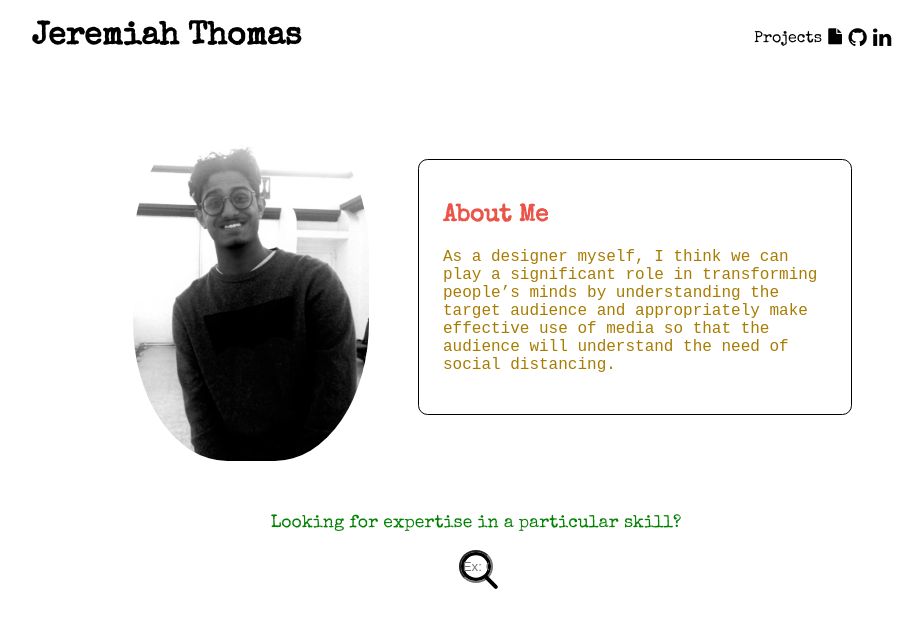
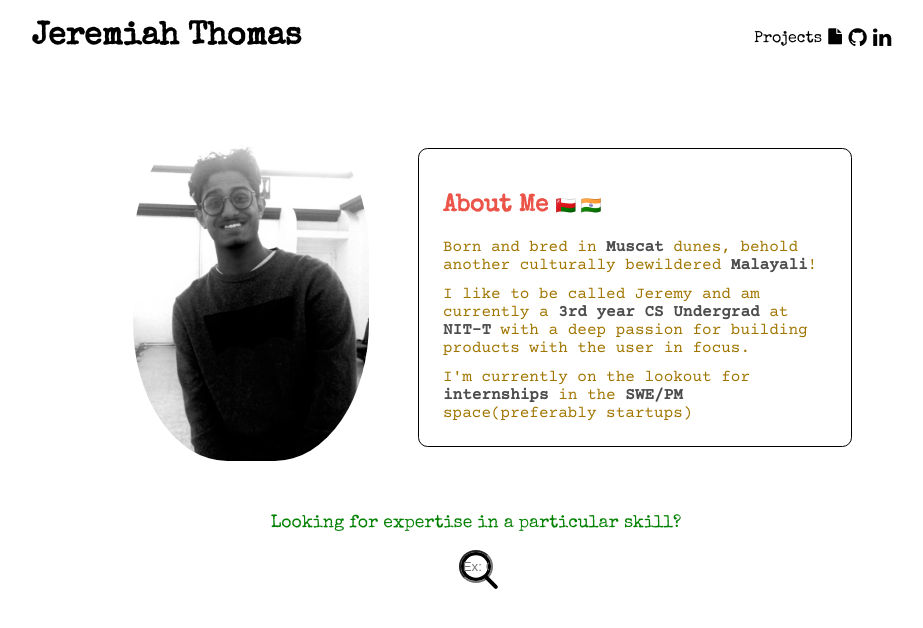
Before and after one commit to jeremytinkers/beholdjeremy, a React (Create React App) app: page / in a window 1280 px wide. Shown: the top 628 px of the page, without its empty margins (164-1087 px from the left). Built offline with nearby package versions, Linux system fonts and the light colour scheme; no server answers.

Commit message:
Added about me content, styling and fixed repeat id bug

```diff
--- a/public/index.html
+++ b/public/index.html
@@ -4,8 +4,9 @@
     <meta charset="utf-8" />
     <link rel="icon" href="%PUBLIC_URL%/favicon.ico" />
     <link rel="preconnect" href="https://fonts.googleapis.com">
-<link rel="preconnect" href="https://fonts.gstatic.com" crossorigin>
-<link href="https://fonts.googleapis.com/css2?family=Special+Elite&display=swap" rel="stylesheet">
+    <link rel="preconnect" href="https://fonts.googleapis.com">
+    <link rel="preconnect" href="https://fonts.gstatic.com" crossorigin>
+    <link href="https://fonts.googleapis.com/css2?family=Courier+Prime&family=Special+Elite&display=swap" rel="stylesheet">
 <link rel="stylesheet" href="https://cdnjs.cloudflare.com/ajax/libs/font-awesome/4.7.0/css/font-awesome.min.css">
 <meta name="viewport" content="width=device-width, initial-scale=1" />
     <meta name="theme-color" content="#000000" />
--- a/src/App.css
+++ b/src/App.css
@@ -89,6 +89,15 @@ text-decoration: none;
 color: black;
 }
 
+/* #navbar .focusmate{
+  font-family:'Segoe UI', Tahoma, Geneva, Verdana, sans-serif;
+color: rgb(16, 16, 17);
+font-weight: 900;
+font-size: 1.4em;
+padding:0em;
+margin-top: 2em;
+} */
+
 #navbar a:hover{
 
   color: rgb(248, 194, 18);
@@ -140,17 +149,44 @@ color: black;
  font-style: bold;
  border: solid;
  padding: 1.5em;
+ padding-bottom: 0.8em;
  border-radius: 0.6em;
  border-width: 0.1em;
+ margin-top: 1.3em;
+
 }
 
 .aboutMe h2{
   color: rgb(235, 84, 73);
+
+}
+.aboutMe h2 span{
+  font-family: 'Segoe UI', Tahoma, Geneva, Verdana, sans-serif;
+  font-size: 0.7em;
+  font-weight: 300;
+  color: rgb(63, 63, 63);
 }
 
 #aboutPara{
-  font-family: 'Courier New', Courier, monospace;
-  color: rgb(168, 124, 3);
+  font-family: 'Courier Prime', Courier, monospace;
+  color: rgb(161, 118, 0);
+  font-size: 1em;
+}
+
+#aboutPara strong{
+  color: rgb(77, 77, 77);
+  font-weight: 600;
+}
+
+#aboutPara a{
+  text-decoration: none;
+  color: rgb(122, 52, 52);
+
+}
+
+#aboutPara p {
+  margin-top:0em;
+  margin-bottom:0.7em;
 }
 
 #homeEnd{
--- a/src/App.js
+++ b/src/App.js
@@ -18,7 +18,9 @@ function App() {
                 <a href={"/projectDashboard"}>Projects</a>
                 <a href={ResumePdf} download="Resume.pdf"><i class="fa fa-file fa-sm"></i></a>
                 <a class="github" href={"https://github.com/jeremytinkers"} target={"_blank"}><i class="fa fa-github fa-lg"></i></a>
+                {/* <a class="focusmate" href={"https://www.focusmate.com/i/KwVqDUrm9H/calendar"} target={"_blank"}>F</a> */}
                 <a class="ln" href={"https://www.linkedin.com/in/jeremiahthomas14/"} target={"_blank"}><i class="fa fa-linkedin fa-lg"></i></a>
+
 
             </nav>
 
--- a/src/data.js
+++ b/src/data.js
@@ -18,7 +18,7 @@ const privateProjectData = [
 },
 
 {
-    id : 330475742,
+    id : 330475741,
     name : "coffeeReads MVP1",
     domain: [ "startup", "web dev"],
     topics: ["react"],
--- a/src/screens/HomeScreen.jsx
+++ b/src/screens/HomeScreen.jsx
@@ -26,7 +26,6 @@ export default function HomeScreen(props) {
         }
       )
   }, [])
-
 
 
   const fullProjectData = publicProjectData.concat(privateProjectData);
@@ -60,12 +59,18 @@ export default function HomeScreen(props) {
 
             <img class="homeImage" src= {img} alt= {"Jeremy Picture"} />
             <div class="aboutMe">
-            <h2>About Me</h2>
-            <p id="aboutPara">
-            As a designer myself, I think we can play a
-            significant role in transforming people’s minds by understanding the target audience and appropriately make effective use of media so that
-            the audience will understand the need of social distancing.
-            </p>
+            <h2>About Me <span>🇴🇲 🇮🇳</span></h2>
+            <div id="aboutPara">
+            <p> Born and bred in <strong>Muscat</strong> dunes, behold another culturally bewildered <strong>Malayali</strong>!</p>
+
+           <p>I like to be called Jeremy and am currently a <strong>3rd year CS Undergrad</strong> at <a href="https://www.nitt.edu/" target="_blank"><strong>NIT-T</strong></a>  with a deep passion for
+            building products with the user in focus.</p>
+
+            {/* <p>In addition, startups, tech, stocks and marketing get my adrenaline pumping!</p> */}
+
+            <p>I'm currently on the lookout for <strong>internships</strong> in the <strong>SWE/PM</strong> space(preferably startups)</p>
+
+            </div>
             </div>
 
             </div>
@@ -73,7 +78,7 @@ export default function HomeScreen(props) {
 
             <p> Looking for expertise in a particular skill?</p>
 
-            <form action={"/projectDashboard/" + tagToSearch}>
+          <form action={"/projectDashboard/" + tagToSearch}>
 	        <label for="search">Search</label>
 	        <input onChange={handleChange} id="search" type="text" placeholder='Ex: C++, Dart' required/>
 	        <span class="caret"></span>
--- a/src/screens/ProjectScreen.jsx
+++ b/src/screens/ProjectScreen.jsx
@@ -12,7 +12,7 @@ function filterProjects(tagToSearch, projectData){
 
     //Exception: c++ or c-plus-plus
      if(tagToSearch.toLowerCase() === "c++" || tagToSearch.toLowerCase() === "c-plus-plus"){
-         for(var i=0 ; i< projectData.length; i++){
+         for(let i=0 ; i< projectData.length; i++){
             if(projectData[i].topics.includes('c-plus-plus') || projectData[i].topics.includes('c++')){
                 filteredSet.push(projectData[i]);
             }
@@ -20,9 +20,7 @@ function filterProjects(tagToSearch, projectData){
         return filteredSet;
     }
 
-
-
-    for(var i=0 ; i< projectData.length; i++){
+    for(let i=0 ; i< projectData.length; i++){
         if(projectData[i].topics.includes(tagToSearch.toLowerCase())){
             filteredSet.push(projectData[i]);
         }
@@ -42,11 +40,11 @@ function latestTool(projectData){
 
 export default function ProjectScreen(props) {
 
-  const fullProjectData = JSON.parse(localStorage.getItem('fullProjectData'));
-  console.log("fullPorjectdata in projectscreen:" + JSON.stringify(fullProjectData));
+   const fullProjectData = JSON.parse(localStorage.getItem('fullProjectData'));
+//   console.log("fullPorjectdata in projectscreen:" + JSON.stringify(fullProjectData));
 
 
-  const {tag} = useParams();
+   const {tag} = useParams();
     // console.log("the tag is: "+ tag);
 
     let initialTag = tag? tag: "All";
@@ -67,19 +65,21 @@ export default function ProjectScreen(props) {
 
         if(e.keyCode ===13){
         console.log("final:" + tagToSearch);
-        console.log(filterProjects(tagToSearch, fullProjectData));
+
         if(!filterProjects(tagToSearch, fullProjectData).length){
             setEmptyFlag(true);
         }else{
             setEmptyFlag(false);
         }
         setFilteredProj(filterProjects(tagToSearch, fullProjectData));
+        console.log(filteredProj);
     }
 }
 
 function submitFilterReqAll(e){
 
     setFilteredProj(fullProjectData);
+    console.log(filteredProj);
 
 }
 
```
Also changed, not shown: src/backend/server.js (deleted).
